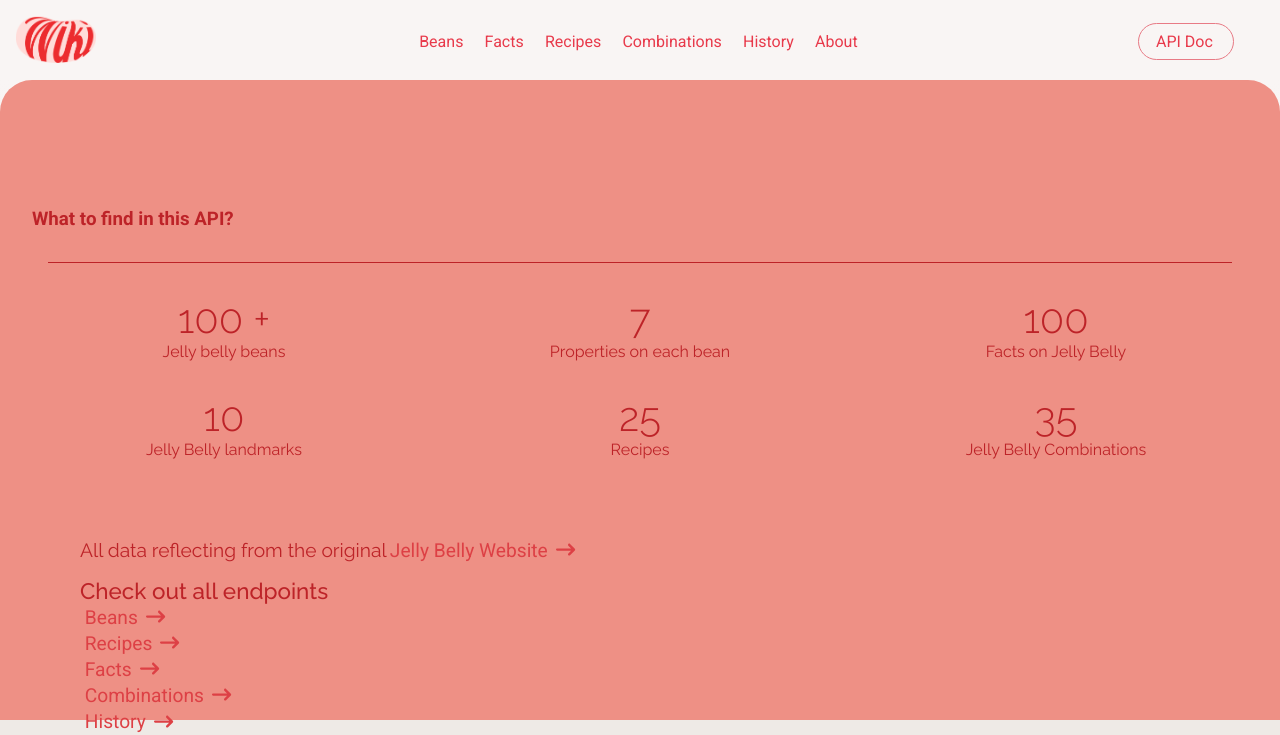
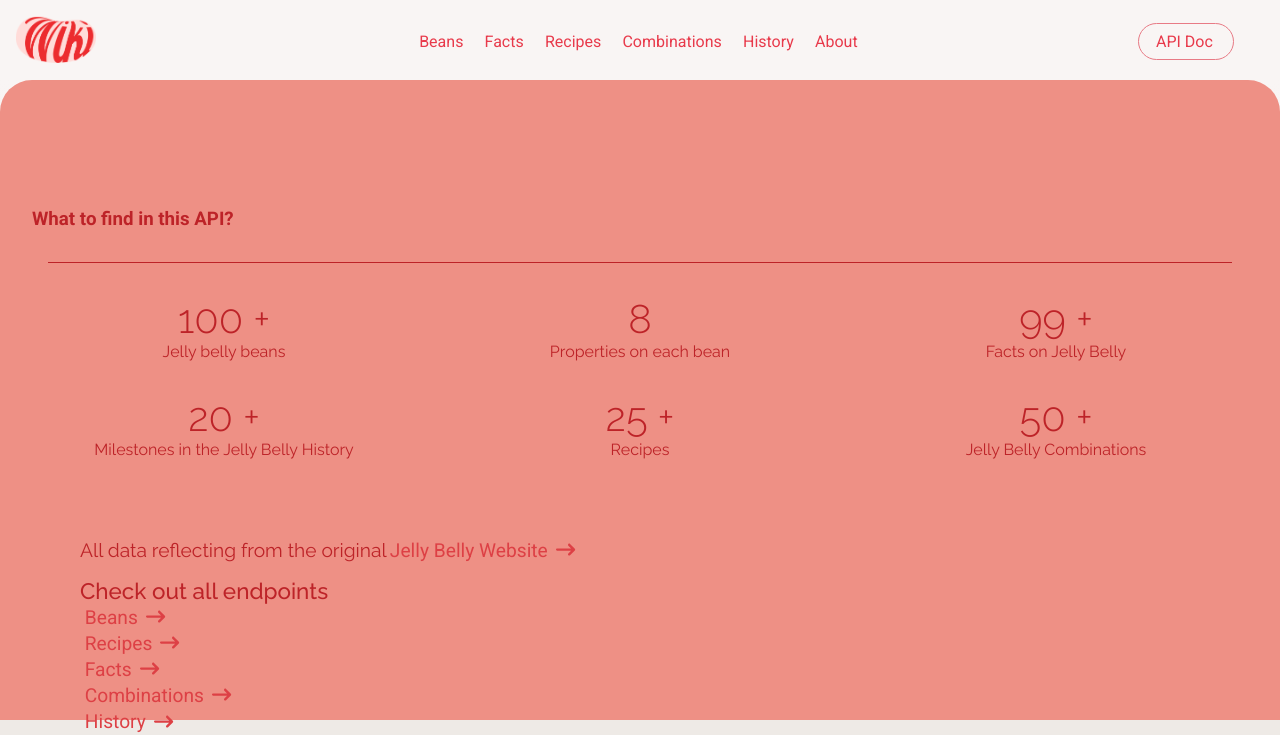
Before and after one commit to Object-ions/Jelly_Belly_Wiki_Client, a React (Create React App) app: page /about in a window 1280 px wide. Shown: the top 735 px of the page. Built offline with nearby package versions, Linux system fonts and the light colour scheme.

Commit message:
Update component content

```diff
--- a/src/components/pages/DisplayAbout.js
+++ b/src/components/pages/DisplayAbout.js
@@ -20,23 +20,23 @@
               <p>Jelly belly beans</p>
             </div>
             <div>
-              <h3>7</h3>
+              <h3>8</h3>
               <p>Properties on each bean</p>
             </div>
             <div>
-              <h3>100</h3>
+              <h3>99 +</h3>
               <p>Facts on Jelly Belly</p>
             </div>
             <div>
-              <h3>10</h3>
-              <p>Jelly Belly landmarks</p>
+              <h3>20 +</h3>
+              <p>Milestones in the Jelly Belly History</p>
             </div>
             <div>
-              <h3>25</h3>
+              <h3>25 +</h3>
               <p>Recipes</p>
             </div>
             <div>
-              <h3>35</h3>
+              <h3>50 +</h3>
               <p>Jelly Belly Combinations</p>
             </div>
           </div>
```
